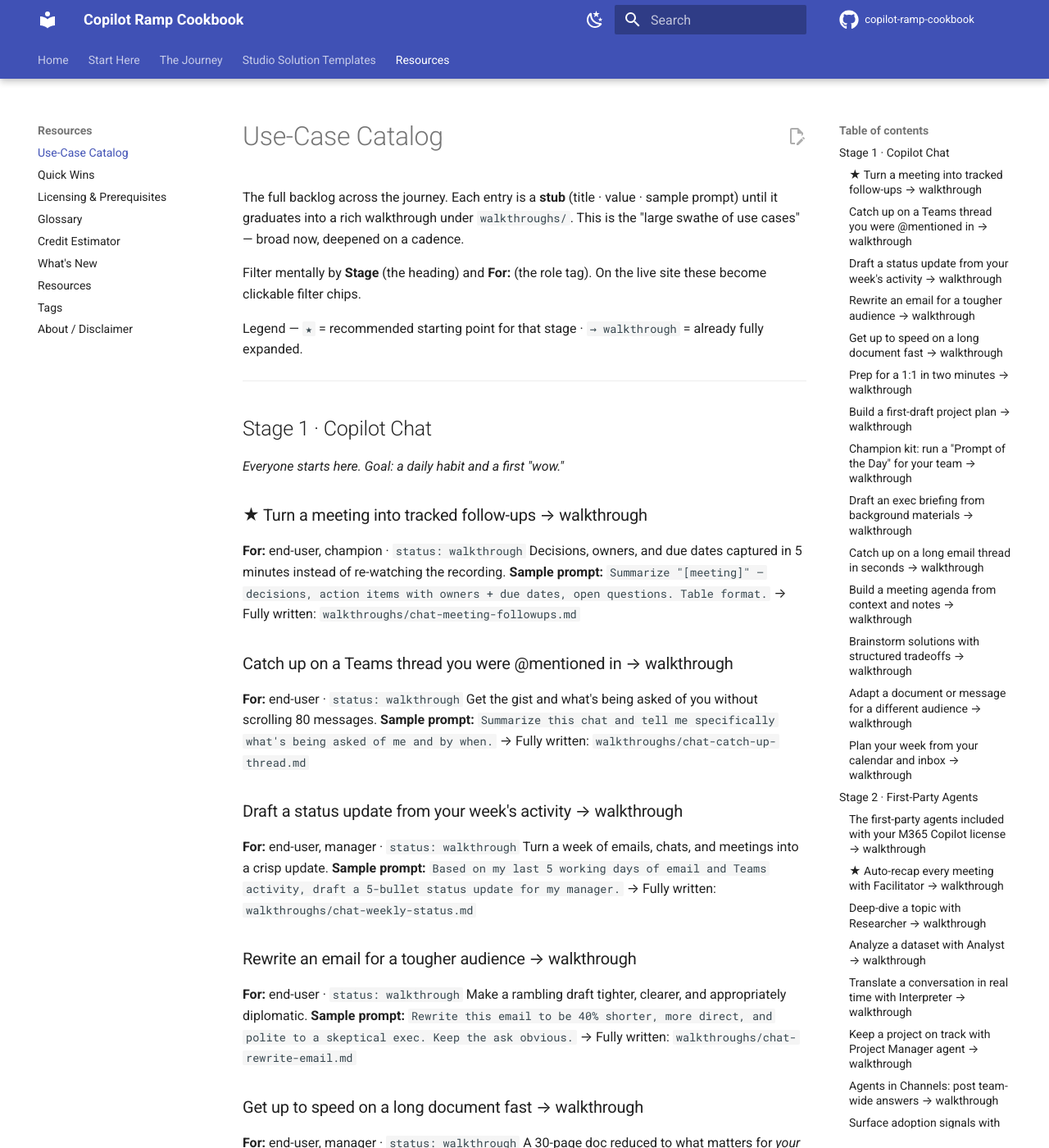
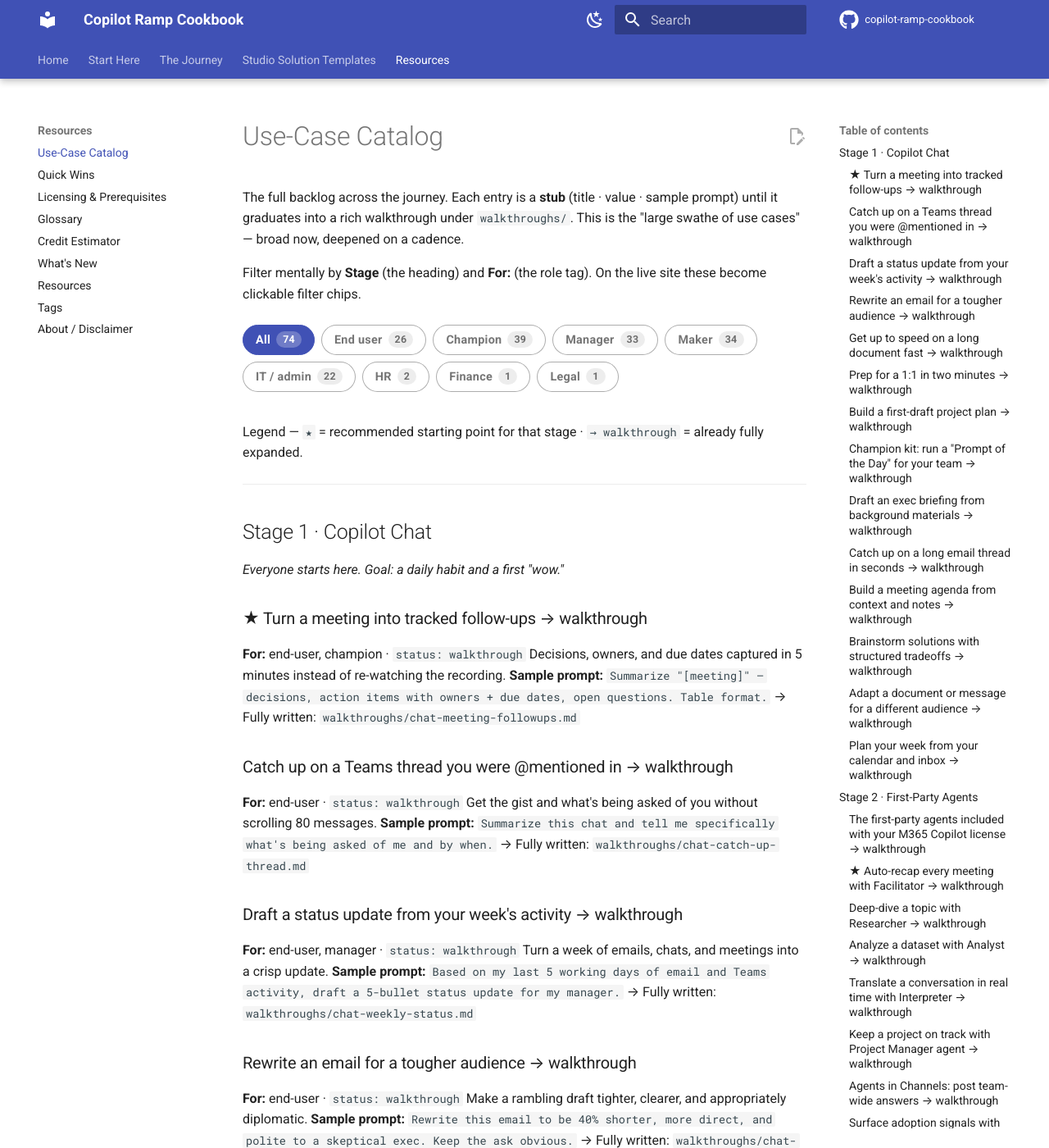
Before and after one commit to MawellGlass/copilot-ramp-cookbook, an MkDocs documentation site: the page built from docs/CATALOG.md, in a window 1280 px wide and 1400 px high. Shown: the whole window at 82% size. Built offline with MkDocs 1.6.1 and Material for MkDocs 9.7.7, drawn with Linux system fonts in a browser that asks for light colours; comment, search, counter and statistics services are not loaded.

Commit message:
Catalog: add interactive role filter chips (JS+CSS) with live counts and empty-section collapse

```diff
--- a/docs/CATALOG.md
+++ b/docs/CATALOG.md
@@ -6,6 +6,8 @@
 
 Filter mentally by **Stage** (the heading) and **For:** (the role tag). On the live site these become
 clickable filter chips.
+
+<div id="catalog-filters" class="catalog-filters" markdown="0"></div>
 
 Legend — `★` = recommended starting point for that stage · `→ walkthrough` = already fully expanded.
 
--- /dev/null
+++ b/docs/javascripts/catalog.js
@@ -0,0 +1,113 @@
+// Interactive role filter chips for the Use-Case Catalog.
+// Activates only on the page containing #catalog-filters. Parses each catalog
+// entry (an <h3> plus its following nodes), reads roles from the "For:" line,
+// and shows/hides entries — and empty stage sections — as chips are clicked.
+(function () {
+  function init() {
+    var bar = document.getElementById("catalog-filters");
+    if (!bar || bar.getAttribute("data-cf-init")) return;
+    var article = bar.closest("article") || document.querySelector(".md-content article");
+    if (!article) return;
+    bar.setAttribute("data-cf-init", "1");
+
+    var nodes = Array.prototype.slice.call(article.children);
+    var stages = [];
+    var curStage = null;
+    var cur = null;
+
+    nodes.forEach(function (el) {
+      var tag = el.tagName;
+      if (tag === "H2") {
+        curStage = { h2: el, extras: [], groups: [] };
+        stages.push(curStage);
+        cur = null;
+      } else if (tag === "H3") {
+        cur = { els: [el], roles: [] };
+        if (curStage) curStage.groups.push(cur);
+      } else if (tag === "HR") {
+        cur = null;
+        if (curStage) curStage.extras.push(el);
+      } else if (cur) {
+        cur.els.push(el);
+        if (!cur.roles.length && el.textContent.indexOf("For:") !== -1) {
+          var m = el.textContent.match(/For:\s*([^\u00b7\n]+)/);
+          if (m) {
+            cur.roles = m[1].split(",").map(function (s) {
+              return s.trim().toLowerCase();
+            }).filter(Boolean);
+          }
+        }
+      } else if (curStage) {
+        curStage.extras.push(el);
+      }
+    });
+
+    // Tally how many entries carry each role.
+    var counts = {};
+    var totalGroups = 0;
+    stages.forEach(function (st) {
+      st.groups.forEach(function (g) {
+        totalGroups++;
+        g.roles.forEach(function (r) { counts[r] = (counts[r] || 0) + 1; });
+      });
+    });
+
+    var ORDER = ["end-user", "champion", "manager", "maker", "it-admin", "hr", "finance", "legal"];
+    var LABELS = {
+      "end-user": "End user",
+      "it-admin": "IT / admin",
+      "hr": "HR"
+    };
+    function label(key) {
+      return LABELS[key] || key.replace(/(^|[-\s])([a-z])/g, function (_, p, c) {
+        return p + c.toUpperCase();
+      });
+    }
+
+    var present = ORDER.filter(function (r) { return counts[r]; });
+    Object.keys(counts).forEach(function (r) {
+      if (present.indexOf(r) === -1) present.push(r);
+    });
+
+    var chips = [];
+    function makeChip(key, text, count) {
+      var b = document.createElement("button");
+      b.type = "button";
+      b.className = "cf-chip";
+      b.setAttribute("data-role", key);
+      b.setAttribute("aria-pressed", key === "all" ? "true" : "false");
+      b.innerHTML = text + (count != null ? ' <span class="cf-count">' + count + "</span>" : "");
+      b.addEventListener("click", function () { apply(key); });
+      bar.appendChild(b);
+      chips.push(b);
+    }
+
+    function apply(key) {
+      chips.forEach(function (c) {
+        c.setAttribute("aria-pressed", c.getAttribute("data-role") === key ? "true" : "false");
+      });
+      stages.forEach(function (st) {
+        var vis = 0;
+        st.groups.forEach(function (g) {
+          // Entries with no parsed role (e.g. "Adapts to:") always show.
+          var show = key === "all" || g.roles.length === 0 || g.roles.indexOf(key) !== -1;
+          g.els.forEach(function (e) { e.style.display = show ? "" : "none"; });
+          if (show) vis++;
+        });
+        var stageShow = vis > 0;
+        if (st.h2) st.h2.style.display = stageShow ? "" : "none";
+        st.extras.forEach(function (e) { e.style.display = stageShow ? "" : "none"; });
+      });
+    }
+
+    makeChip("all", "All", totalGroups);
+    present.forEach(function (r) { makeChip(r, label(r), counts[r]); });
+    apply("all");
+  }
+
+  if (document.readyState !== "loading") init();
+  else document.addEventListener("DOMContentLoaded", init);
+  if (window.document$ && typeof window.document$.subscribe === "function") {
+    window.document$.subscribe(init);
+  }
+})();
--- /dev/null
+++ b/docs/stylesheets/catalog.css
@@ -0,0 +1,50 @@
+/* Role filter chips on the Use-Case Catalog (paired with javascripts/catalog.js). */
+.catalog-filters {
+  display: flex;
+  flex-wrap: wrap;
+  gap: 0.4rem;
+  margin: 1.2rem 0 1.8rem;
+}
+
+.cf-chip {
+  font: inherit;
+  font-size: 0.72rem;
+  font-weight: 600;
+  letter-spacing: 0.02em;
+  cursor: pointer;
+  border: 1px solid var(--md-default-fg-color--lighter);
+  background: var(--md-default-bg-color);
+  color: var(--md-default-fg-color--light);
+  border-radius: 2rem;
+  padding: 0.3rem 0.75rem;
+  display: inline-flex;
+  align-items: center;
+  gap: 0.35rem;
+  transition: background 0.15s, color 0.15s, border-color 0.15s;
+}
+
+.cf-chip:hover {
+  border-color: var(--md-accent-fg-color);
+  color: var(--md-default-fg-color);
+}
+
+.cf-chip[aria-pressed="true"] {
+  background: var(--md-primary-fg-color);
+  border-color: var(--md-primary-fg-color);
+  color: var(--md-primary-bg-color);
+}
+
+.cf-count {
+  font-size: 0.62rem;
+  font-weight: 700;
+  background: var(--md-default-fg-color--lightest);
+  color: var(--md-default-fg-color--light);
+  border-radius: 1rem;
+  padding: 0.05rem 0.4rem;
+  line-height: 1.4;
+}
+
+.cf-chip[aria-pressed="true"] .cf-count {
+  background: rgba(255, 255, 255, 0.25);
+  color: var(--md-primary-bg-color);
+}
--- a/mkdocs.yml
+++ b/mkdocs.yml
@@ -60,6 +60,10 @@
 
 extra_css:
   - stylesheets/home.css
+  - stylesheets/catalog.css
+
+extra_javascript:
+  - javascripts/catalog.js
 
 plugins:
   - search
```
